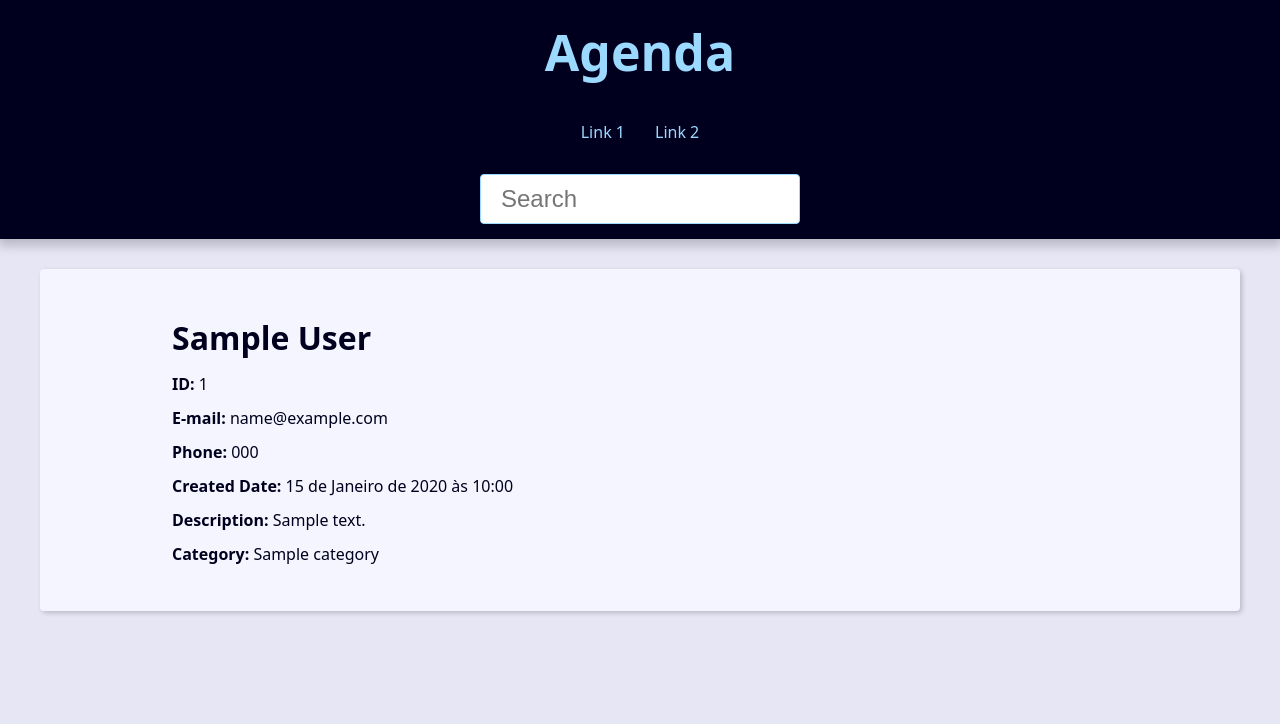
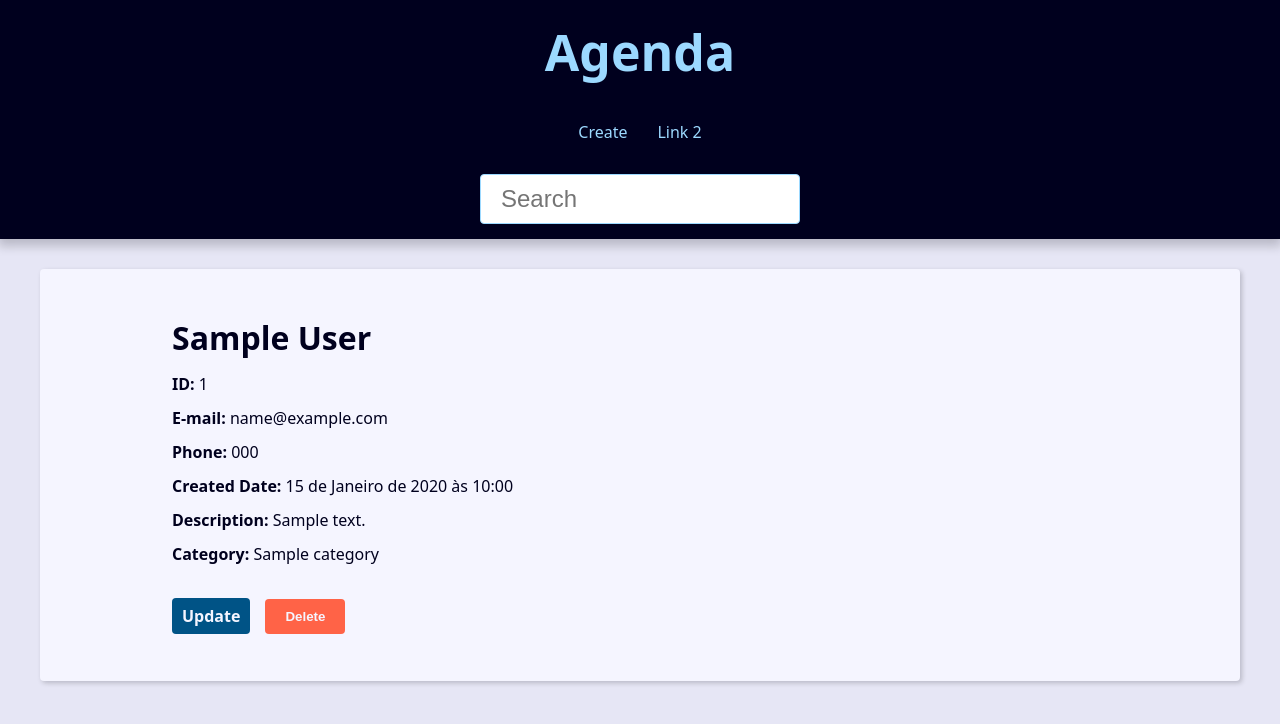
Before and after one commit to tiagordds/projeto_agenda_django, a Django app: page /contact/1/ in a window 1280 px wide. Shown: the top 724 px of the page. Run offline with Django 4.2, Linux system fonts and the light colour scheme; tables that the repository leaves empty hold one stand-in row (values such as "Sample post").

Commit message:
added update

```diff
--- a/base_static/global/css/style.css
+++ b/base_static/global/css/style.css
@@ -25,7 +25,6 @@
   --transition-slow: 1s;
   --default-border-radius: 4px;
 }
-
 *,
 *::before,
 *::after {
@@ -33,11 +32,9 @@
   padding: 0;
   box-sizing: border-box;
 }
-
 html {
   font-size: 62.5%;
 }
-
 body {
   font-family: system-ui, -apple-system, BlinkMacSystemFont, 'Segoe UI', Roboto,
     Oxygen, Ubuntu, Cantarell, 'Open Sans', 'Helvetica Neue', sans-serif;
@@ -47,13 +44,11 @@
   -webkit-font-smoothing: antialiased;
   background: var(--clr-light-gray);
 }
-
 img,
 svg {
   display: block;
   max-width: 100%;
 }
-
 .header {
   background: var(--clr-black);
   padding: var(--spacing);
@@ -61,33 +56,27 @@
   z-index: 1;
   position: relative;
 }
-
 .header-heading {
   font-size: var(--biggest-font-size);
   text-align: center;
 }
-
 .header-link {
   color: var(--link-light-color);
   text-decoration: none;
   transition: filter var(--transition-fast) ease-in-out;
 }
-
 .header-link:hover {
   filter: brightness(70%);
 }
-
 .menu {
   margin: var(--spacing);
 }
-
 .menu-list {
   list-style: none;
   display: flex;
   justify-content: center;
   flex-flow: row wrap;
 }
-
 .menu-link {
   display: block;
   padding: var(--spacing);
@@ -96,11 +85,9 @@
   transition: background-color var(--transition-fast) ease-in-out;
   border-radius: var(--default-border-radius);
 }
-
 .menu-link:hover {
   background: var(--clr-light-shadow-10);
 }
-
 .content {
   max-width: var(--main-page-width);
   margin: calc(var(--spacing) * 2) auto;
@@ -109,73 +96,59 @@
   box-shadow: 2px 2px 5px var(--clr-dark-shadow-20);
   border-radius: var(--default-border-radius);
 }
-
 .responsive-table {
   width: 100%;
   overflow-x: auto;
 }
-
 .contacts-table {
   width: 100%;
   min-width: var(--table-min-width);
   border-collapse: collapse;
 }
-
 .table-caption {
   font-size: var(--medium-font-size);
   font-weight: bold;
   padding: var(--spacing);
 }
-
 .table-row {
   text-align: left;
   text-overflow: ellipsis;
   transition: background-color var(--transition-fast) ease-in-out;
 }
-
 .table-row:nth-of-type(2n) {
   background: var(--clr-dark-shadow-5);
 }
-
 .table-row:not(.table-row-header):hover {
   background: var(--clr-dark-shadow-10);
 }
-
 .table-row-header {
   background: var(--clr-light-gray);
   color: var(--clr-black);
 }
-
 .table-cel,
 .table-header {
   padding: var(--spacing);
 }
-
 .table-link {
   color: var(--link-dark-color);
   transition: color var(--transition-fast) ease-in-out;
   text-decoration: none;
 }
-
 .table-link:hover {
   color: var(--clr-black);
 }
-
 @media (min-width: 600px) {
   .single-contact {
     max-width: 80%;
     margin: calc(var(--spacing) * 2) auto;
   }
 }
-
 .single-contact h1 {
   margin: 1rem 0;
 }
-
 .single-contact p {
   margin: 1rem 0;
 }
-
 .pagination {
   margin-top: var(--spacing);
   display: flex;
@@ -183,24 +156,20 @@
   padding: calc(var(--spacing) * 0.8);
   font-size: var(--small-font-size);
 }
-
 .pagination .step-links {
   display: flex;
   gap: calc(var(--spacing) * 0.8);
 }
-
 .pagination .step-links a {
   color: var(--link-dark-color);
   transition: color var(--transition-fast) ease-in-out;
   text-decoration: none;
   display: block;
 }
-
 .search {
   display: flex;
   justify-content: center;
 }
-
 .search-input {
   font-size: var(--medium-font-size);
   padding: 1rem 2rem;
@@ -209,11 +178,9 @@
   border-radius: var(--default-border-radius);
   border: 1px solid var(--link-light-color);
 }
-
 .search-input:focus {
   box-shadow: 0 0 15px var(--link-light-color);
 }
-
 .message {
   max-width: 600px;
   margin: var(--spacing) auto;
@@ -223,31 +190,25 @@
   border-radius: var(--default-border-radius);
   font-size: var(--smaller-font-size);
 }
-
 .message.success {
   background: rgba(0, 255, 0, 0.3);
   border: 1px solid rgba(0, 255, 0, 90%);
 }
-
 .message.error {
   background: rgba(255, 0, 0, 0.3);
   border: 1px solid rgba(255, 0, 0, 90%);
 }
-
 .message.warning {
   background: rgba(255, 255, 0, 0.3);
   border: 1px solid rgba(255, 255, 0, 90%);
 }
-
 .form-wrapper {
   max-width: 60rem;
   margin: var(--spacing) auto;
 }
-
 .form-content {
   margin: var(--spacing) 0;
 }
-
 .form-group {
   display: flex;
   flex-direction: column;
@@ -261,18 +222,15 @@
 .errorlist.nonfield {
   color: inherit;
 }
-
 .form-group p {
   margin: 1em 0;
 }
-
 .form-group .help-text,
 .form-group .help-text ~ ul {
   margin: 0;
   font-size: var(--smallest-font-size);
   list-style: none;
 }
-
 .form-group input,
 .form-group textarea,
 .form-group select {
@@ -280,18 +238,15 @@
   border-radius: var(--default-border-radius);
   border: 1px solid var(--link-dark-color);
 }
-
 .form-group input:focus,
 .form-group textarea:focus,
 .form-group select:focus {
   outline: none;
   box-shadow: 0 0 5px var(--link-dark-color);
 }
-
 .form-group label {
   font-size: var(--smaller-font-size);
 }
-
 .btn {
   background-color: var(--link-dark-color);
   color: var(--clr-white);
@@ -302,13 +257,31 @@
   cursor: pointer;
   transition: filter var(--transition-fast) ease-in-out;
 }
-
 .btn:hover {
   filter: brightness(90%);
 }
-
 .btn:focus,
 .btn:active {
   filter: brightness(80%);
   box-shadow: 0 0 5px var(--link-dark-color);
 }
+
+.contact-links {
+  margin-block: calc(var(--small-font-size) * 2);
+  display: flex;
+  align-items: center;
+  gap: 0 var(--spacing);
+}
+
+.btn-link {
+  font-size: var(--small-font-size);
+  text-decoration: none;
+  font-weight: bold;
+  padding: 1rem;
+  display: block;
+  line-height: var(--small-font-size);
+}
+
+.btn-delete {
+  background: tomato;
+}
--- a/base_templates/global/partials/_header.html
+++ b/base_templates/global/partials/_header.html
@@ -8,8 +8,8 @@
   <nav class="menu">
     <ul class="menu-list">
       <li class="menu-item">
-        <a href="" class="menu-link">
-          Link 1
+        <a href="{% url "contact:create" %}" class="menu-link">
+          Create
         </a>
       </li>
       <li class="menu-item">
--- a/contact/templates/contact/contact.html
+++ b/contact/templates/contact/contact.html
@@ -12,5 +12,13 @@
     <p><b>Created Date: </b>{{ contact.created_date }} </p>
     <p><b>Description: </b>{{ contact.description }} </p>
     <p><b>Category: </b>{{ contact.category.name }} </p>
+
+    <div class="contact-links">
+      <a class="btn btn-link" href="{% url "contact:update" contact.id %}">Update</a>
+
+      <form action="" method="POST">
+        <button class = "btn btn-delete" type="submit">Delete</button>
+      </form>
+    </div>
   </div>
 {% endblock content %}
--- a/contact/templates/contact/create.html
+++ b/contact/templates/contact/create.html
@@ -4,7 +4,7 @@
     <h2>Contact</h2>
 
     <form
-      action="{% url 'contact:create' %}"
+      action="{{ form_action }}"
       method="POST"
       enctype="multipart/form-data"
     >
--- a/contact/urls.py
+++ b/contact/urls.py
@@ -13,4 +13,6 @@ urlpatterns = [
     # contact (CRUD)
     path('contact/<int:contact_id>/', views.contact, name='contact'),
     path('contact/create/', views.create, name='create'),
+    path('contact/<int:contact_id>/update/', views.update, name='update'),
+
 ]
```
Also changed, not shown: contact/views/contact_forms.py (+47 -5 lines). Lines whose indentation alone changed are shown as unchanged.
